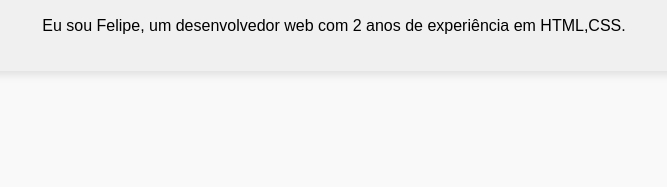
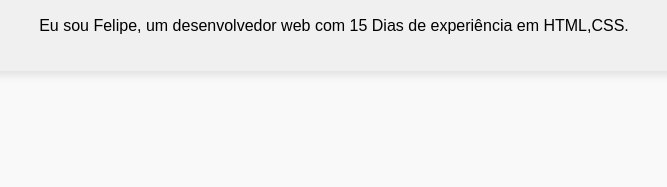
Before and after one commit to FLP-cyber/FLP-cyber.github.io, a plain HTML site: page sobre.html in a window 1280 px wide. Shown: the part 346-533 px from the top of the page, 306-973 px from the left. Drawn offline with Linux system fonts and the light colour scheme.

Commit message:
Update sobre.html

```diff
--- a/sobre.html
+++ b/sobre.html
@@ -24,7 +24,7 @@
 
                 <h1>Sobre mim</h1>
                 <img id="profile" src="imagens/274304573_159876639719487_949359190298927500_n.jpg" alt="Foto de Felipe">
-                <p>Eu sou Felipe, um desenvolvedor web com 2 anos de experiência em HTML,CSS. </p>
+                <p>Eu sou Felipe, um desenvolvedor web com 15 Dias de experiência em HTML,CSS. </p>
             </div>
         </section>
 
```
